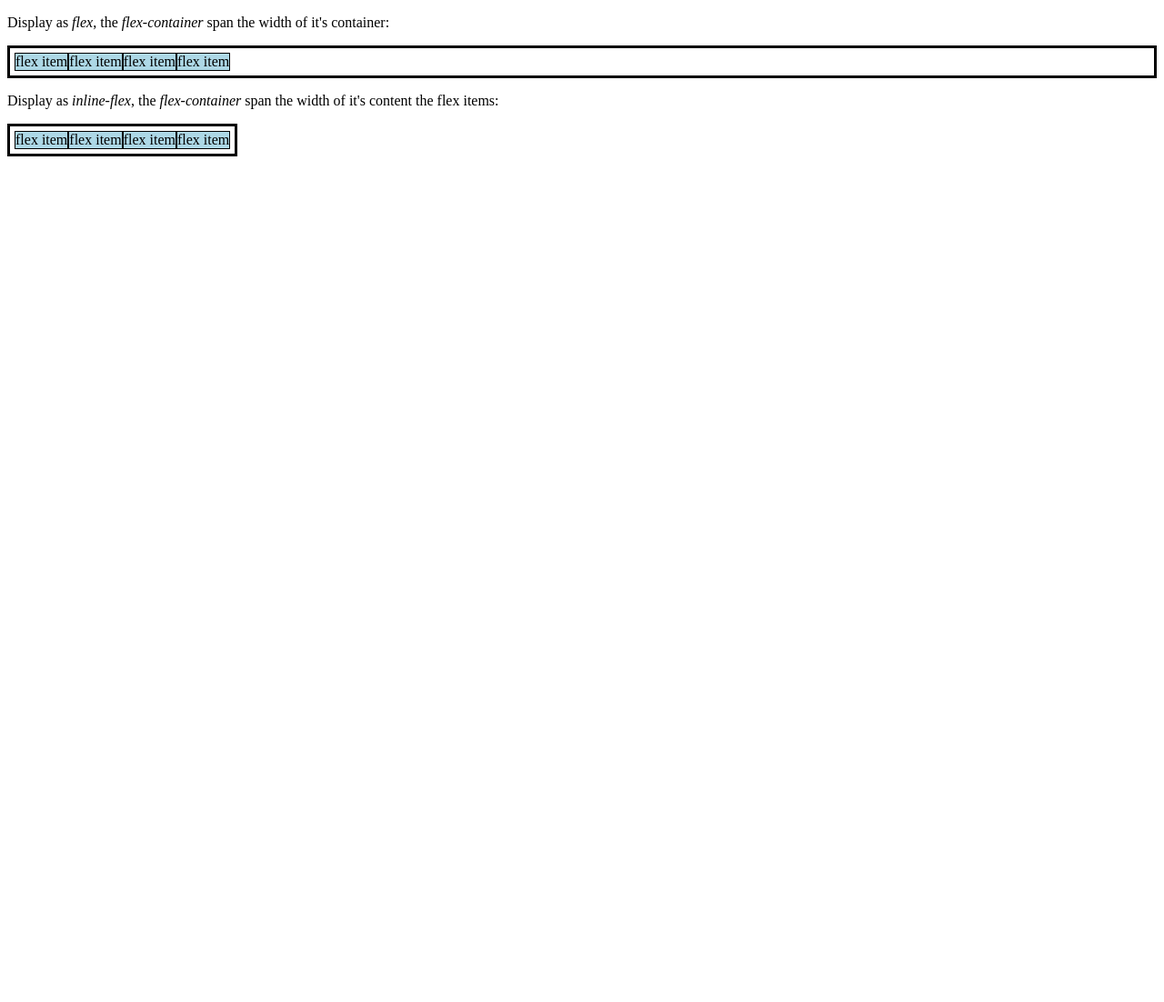
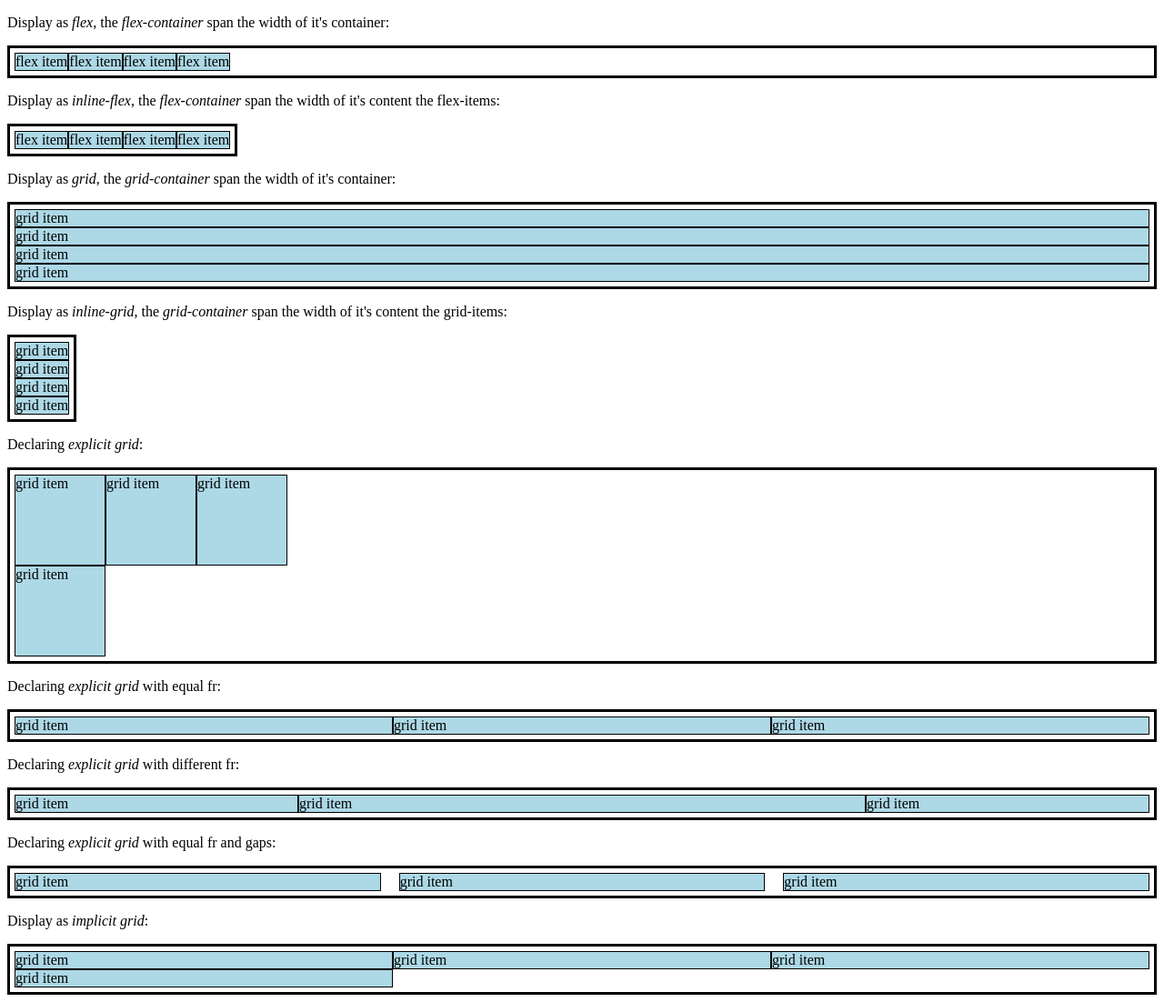
Before and after one commit to guidumasperes/full-stack-web-developer-learning-path, a PHP site: page /grid_and_flexbox.html in a window 1280 px wide. Shown: the whole page at 91% size. Before the commit the page ends 172 px from the top, so only its background shows below. Run offline with PHP 8.4, Linux system fonts and the light colour scheme.

Commit message:
Finishing grid

```diff
--- a/css_essential_training/css/grid_and_flexbox.css
+++ b/css_essential_training/css/grid_and_flexbox.css
@@ -7,7 +7,7 @@
    Two-dimensional, can arrange items into rows and columns at the same time
 */
 
-/* Flexbox introduction
+/* Flexbox
 
    Terminology:
    ¨¨¨¨¨¨¨¨¨¨¨¨
@@ -40,9 +40,63 @@
 .inline-flex-container {
 	border: 3px solid black;
 	padding: 5px;
-	display: inline-flex; /*Flex container displaying inline*/
+	display: inline-flex; /* Flex container displaying inline */
 }
 .flex-item {
 	border: 1px solid black;
 	background: lightblue;
 }
+
+/* Grid
+
+   Terminology:
+   ¨¨¨¨¨¨¨¨¨¨¨¨
+   grid-container: the parent element
+   grid-items: the child elements within the grid container
+   fr: represents a fraction of the available space in the grid container
+   grid-auto-rows: set rows of implicit grid
+   grid-auto-columns: set columns of implicit grid
+
+   Grid lines and tracks:
+   ¨¨¨¨¨¨¨¨¨¨¨¨¨¨¨¨¨¨¨¨¨¨
+   To define a specific number of gridlines and tracks use grid-template-columns and grid-template-rows, this will create an explicit grid
+
+   Grid properties:
+   ¨¨¨¨¨¨¨¨¨¨¨¨¨¨¨¨
+   grid-column: grid-column-start and grid-colmun-end
+   grid-row: grid-row-start and grid-row-end
+*/
+.grid-container {
+	border: 3px solid black;
+	padding: 5px;
+	display: grid;
+}
+.inline-grid-container {
+	border: 3px solid black;
+	padding: 5px;
+	display: inline-grid; /* Grid container displaying inline */
+}
+.grid-item {
+	border: 1px solid black;
+	background: lightblue;
+}
+.explicit-grid-container {
+	grid-template-columns: 100px 100px 100px;
+	grid-template-rows: 100px 100px;
+}
+.fraction-explicit-grid-container {
+	grid-template-columns: 1fr 1fr 1fr; /* Can be "repeat(3, 1fr);" */
+}
+.dif-fraction-explicit-grid-container {
+	grid-template-columns: 1fr 2fr 1fr;
+}
+.gap-fraction-explicit-grid-container {
+	grid-template-columns: 1fr 1fr 1fr;
+	grid-gap: 10px 20px; /* rows | columns */
+}
+.implicit-grid-container {
+	grid-template-columns: 1fr 1fr 1fr;
+	grid-template-rows: 1fr 1fr;
+	grid-auto-columns: repeat(3, 1fr);
+	grid-auto-rows: repeat(2, 1fr);
+}
--- a/css_essential_training/css_project/css/styles.css
+++ b/css_essential_training/css_project/css/styles.css
@@ -83,6 +83,11 @@ header {
 .work-experience {
 	background: #A1C6D7;
 }
+.job-item {
+	display: grid;
+	grid-template-columns: 1fr 2fr;
+	column-gap: 20px;
+}
 
 /* Education
 -----------------------------*/
--- a/css_essential_training/grid_and_flexbox.html
+++ b/css_essential_training/grid_and_flexbox.html
@@ -7,7 +7,8 @@
 		<link rel="stylesheet" href="css/grid_and_flexbox.css">
 	</head>
 	<body>
-		<!--Flexbox-->
+		<!-- Flexbox -->
+		<section>
 			<p>Display as <i>flex</i>, the <i>flex-container</i> span the width of it's container:</p>
 			<div class="flex-container">
 				<div class="flex-item">flex item</div>
@@ -15,12 +16,62 @@
 				<div class="flex-item">flex item</div>
 				<div class="flex-item">flex item</div>
 			</div>
-		<p>Display as <i>inline-flex</i>, the <i>flex-container</i> span the width of it's content the flex items:</p>
+			<p>Display as <i>inline-flex</i>, the <i>flex-container</i> span the width of it's content the flex-items:</p>
 			<div class="inline-flex-container">
 				<div class="flex-item">flex item</div>
 				<div class="flex-item">flex item</div>
 				<div class="flex-item">flex item</div>
 				<div class="flex-item">flex item</div>
 			</div>
+		</section>
+		<!-- Grid -->
+		<section>
+			<p>Display as <i>grid</i>, the <i>grid-container</i> span the width of it's container:</p>
+			<div class="grid-container">
+				<div class="grid-item">grid item</div>
+				<div class="grid-item">grid item</div>
+				<div class="grid-item">grid item</div>
+				<div class="grid-item">grid item</div>
+			</div>
+			<p>Display as <i>inline-grid</i>, the <i>grid-container</i> span the width of it's content the grid-items:</p>
+			<div class="inline-grid-container">
+				<div class="grid-item">grid item</div>
+				<div class="grid-item">grid item</div>
+				<div class="grid-item">grid item</div>
+				<div class="grid-item">grid item</div>
+			</div>
+			<p>Declaring <i>explicit grid</i>:</p>
+			<div class="grid-container explicit-grid-container">
+				<div class="grid-item">grid item</div>
+				<div class="grid-item">grid item</div>
+				<div class="grid-item">grid item</div>
+				<div class="grid-item">grid item</div>
+			</div>
+			<p>Declaring <i>explicit grid</i> with equal fr:</p>
+			<div class="grid-container fraction-explicit-grid-container">
+				<div class="grid-item">grid item</div>
+				<div class="grid-item">grid item</div>
+				<div class="grid-item">grid item</div>
+			</div>
+			<p>Declaring <i>explicit grid</i> with different fr:</p>
+			<div class="grid-container dif-fraction-explicit-grid-container">
+				<div class="grid-item">grid item</div>
+				<div class="grid-item">grid item</div>
+				<div class="grid-item">grid item</div>
+			</div>
+			<p>Declaring <i>explicit grid</i> with equal fr and gaps:</p>
+			<div class="grid-container gap-fraction-explicit-grid-container">
+				<div class="grid-item">grid item</div>
+				<div class="grid-item">grid item</div>
+				<div class="grid-item">grid item</div>
+			</div>
+			<p>Display as <i>implicit grid</i>:</p>
+			<div class="grid-container implicit-grid-container">
+				<div class="grid-item">grid item</div>
+				<div class="grid-item">grid item</div>
+				<div class="grid-item">grid item</div>
+				<div class="grid-item">grid item</div>
+			</div>
+		</section>
 	</body>
 </html>
```
Also changed, not shown: css_essential_training/css_project/index.html (+9 -5 lines). Lines whose indentation alone changed are shown as unchanged.
